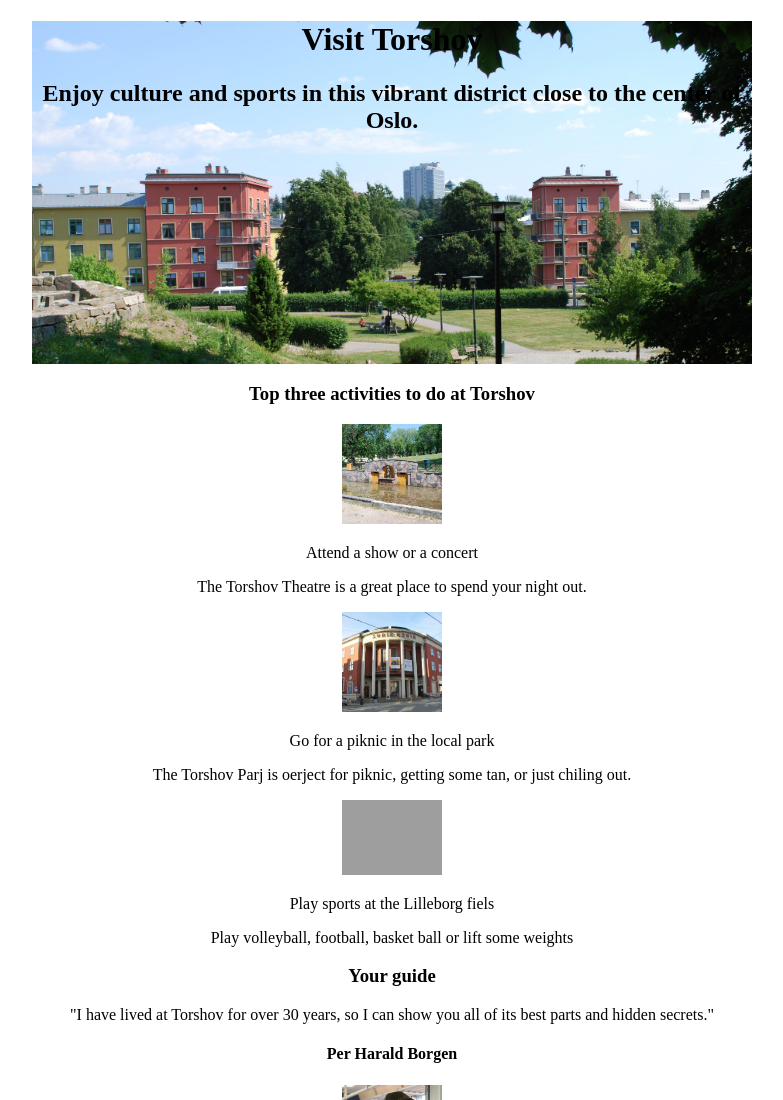
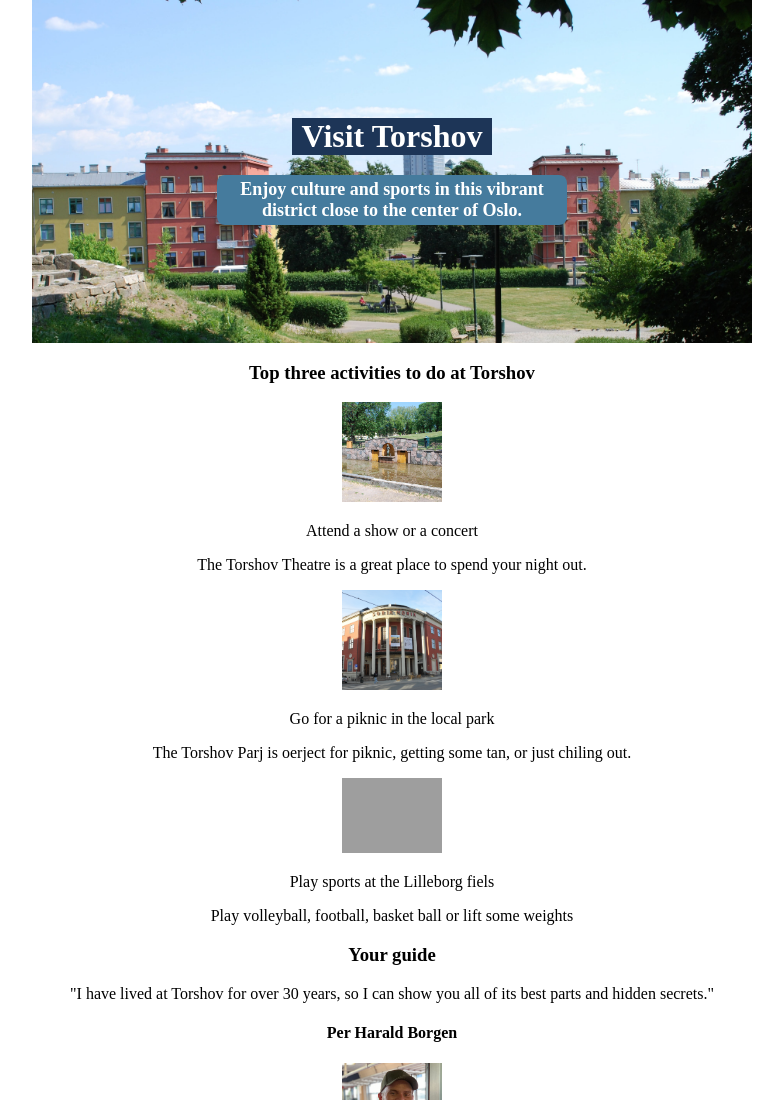
Before and after one commit to Sheena0417/scrimba_HometownHP, a plain HTML site: page index.html in a window 1280 px wide. Shown: the top 1100 px of the page, without its empty margins (248-1031 px from the left). Drawn offline with Linux system fonts and the light colour scheme; grey boxes are pictures that could not be loaded.

Commit message:
HeroSectionのテキスト整えた

```diff
--- a/styles.css
+++ b/styles.css
@@ -23,4 +23,31 @@ img {
     margin: 0px auto;
     background-image: url("images/torshov.jpg");
     background-size: cover;
+
+    display: flex;
+    flex-direction: column;
+    justify-content: center;
+    align-items: center;
+    gap: 20px;
 }
+
+h1,
+h2 {
+    margin: 0;
+}
+
+h1 {
+    width: 200px;
+    color: white;
+    background-color: #1D3557;
+}
+
+h2 {
+    width: 350px;
+    font-size: 18px;
+    padding: 4px 20px;
+    border-radius: 8px;
+    color: white;
+    background-color: #457B9D;
+    box-sizing: border-box;
+}
```
